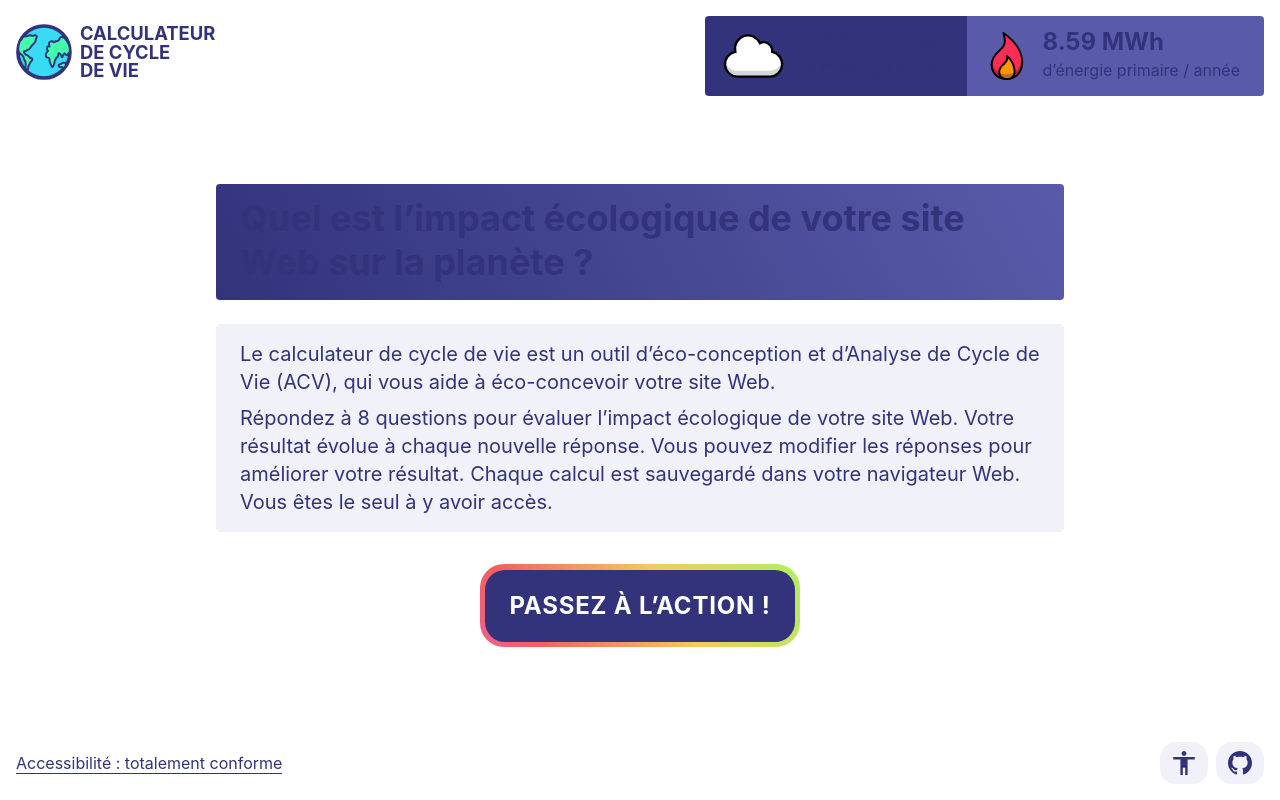
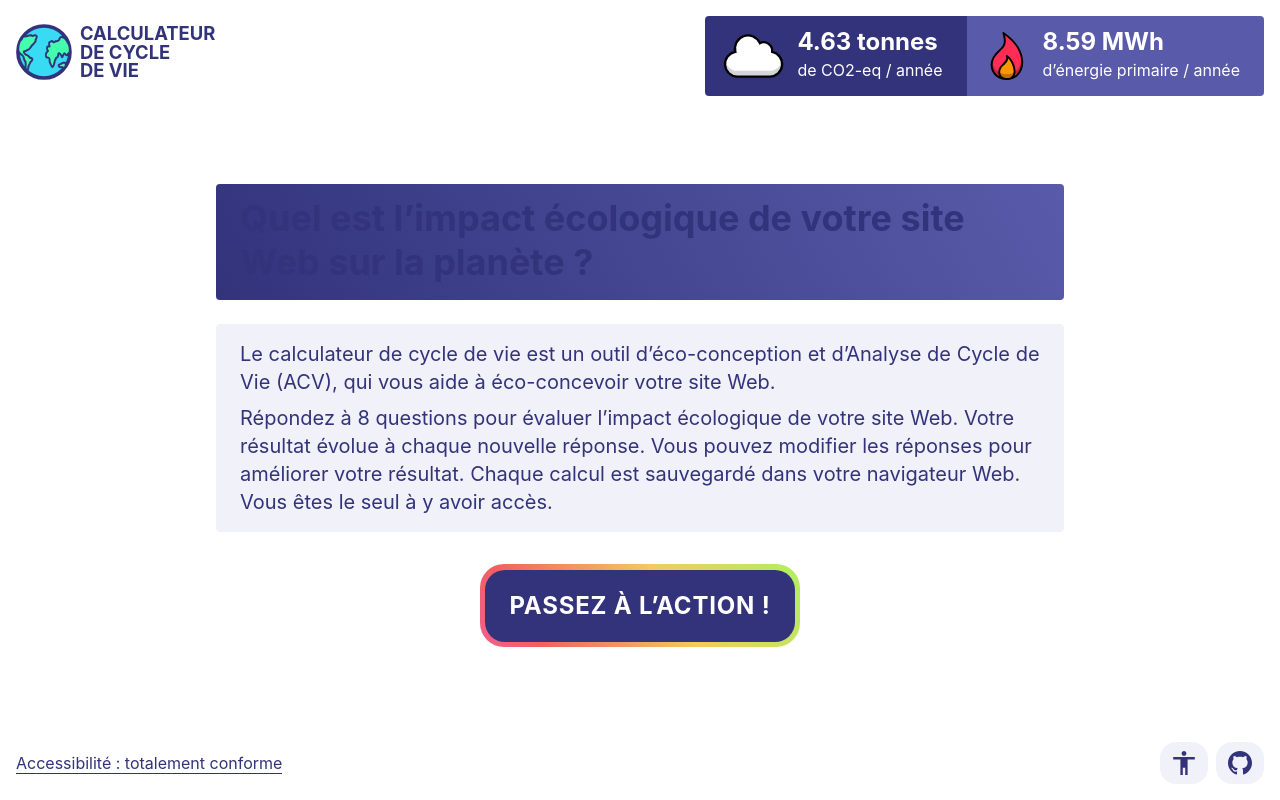
Before and after one commit to adrienloup/lcc, a React (Vite) app: page / in a window 1280 px wide. Built offline with nearby package versions, Linux system fonts and the light colour scheme.

Commit message:
Initialize lcc project

```diff
--- a/src/components/molecules/Scorebar/Scorebar.scss
+++ b/src/components/molecules/Scorebar/Scorebar.scss
@@ -13,7 +13,7 @@
     align-items: center;
     padding: .5rem 1.5rem .5rem 1rem;
     text-decoration: none;
-    color: var(--neutralColor);
+    color: var(--whiteColor);
 
     &:active,
     &:focus-visible {
```
